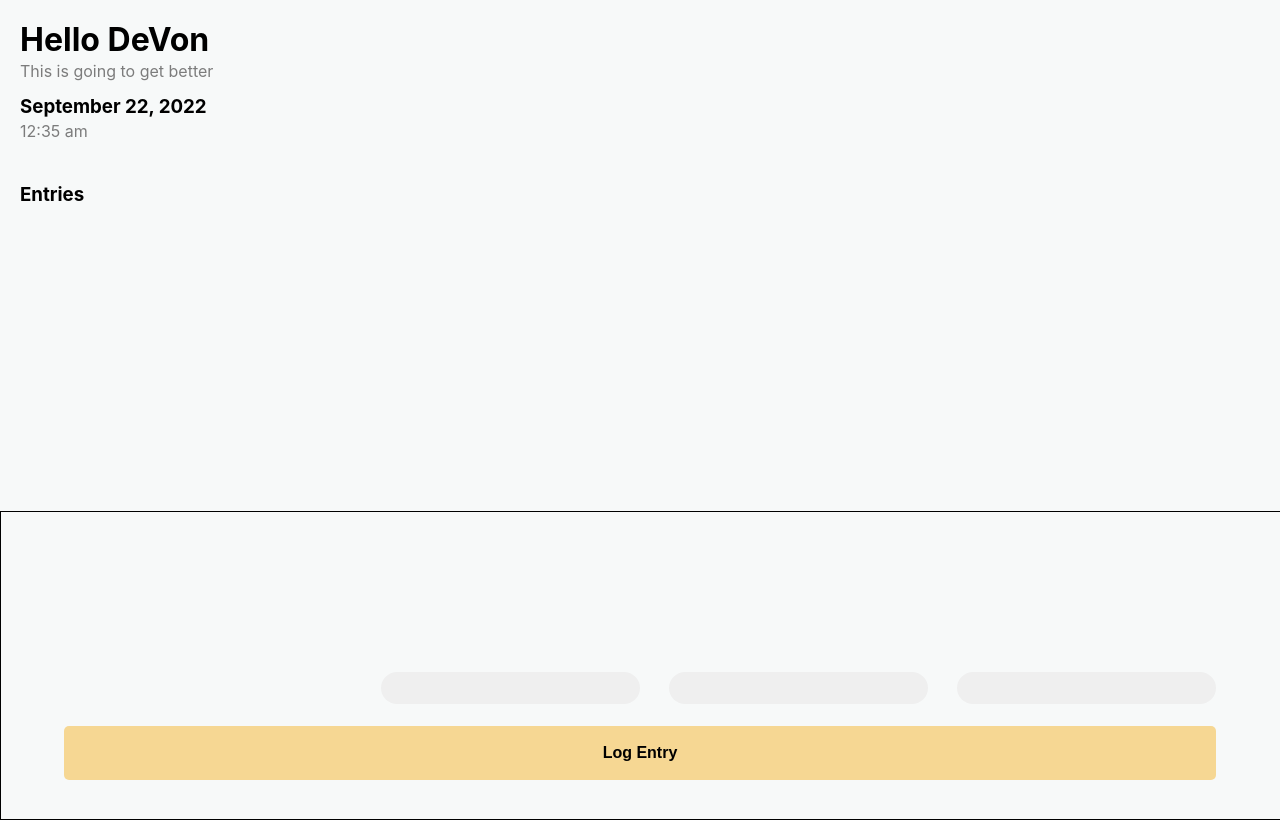
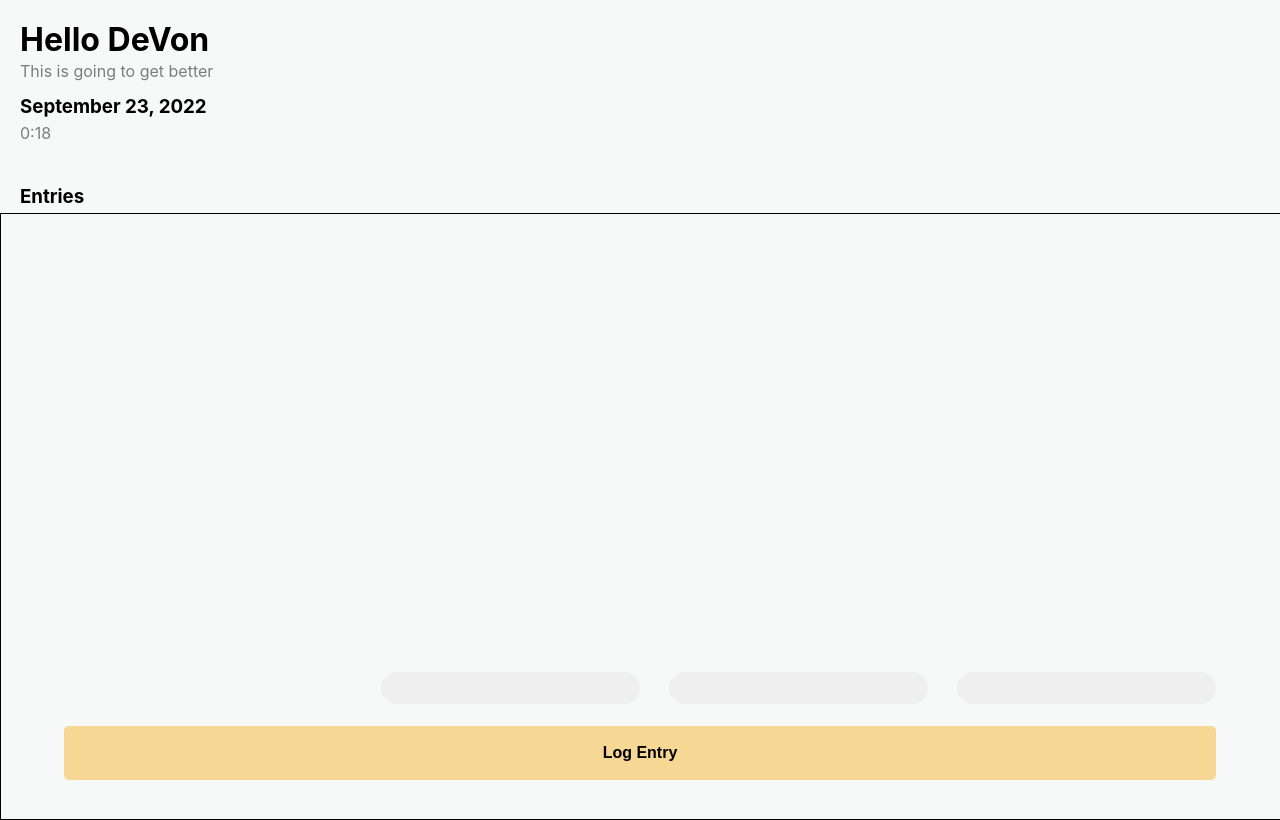
Before and after one commit to devonrandall-design/health-app, a React (Create React App) app: page / in a window 1280 px wide. Built offline with nearby package versions, Linux system fonts and the light colour scheme.

Commit message:
2 files modified

```diff
--- a/src/App.js
+++ b/src/App.js
@@ -1,8 +1,23 @@
-import React from "react";
+import React, {useState} from "react";
 import "./style.css";
 import Footer from './footer.js'
 
 export default function App() {
+
+const month = new Date().toLocaleString(
+  'default', {month: 'long'}
+);
+
+const day = new Date().getDate()
+const year = new Date().getFullYear()
+const time = new Date().getHours() + ':' + new Date().getMinutes()
+
+
+
+console.log(time)
+
+
+
   return (
     <div className="app-container">
       <div className="header">
@@ -10,10 +25,12 @@ export default function App() {
       <p>This is going to get better</p>
       </div>
       <div className="sub-header">
-        <h3>September 22, 2022</h3>
-        <p>12:35 am</p>
+        <h3>{month} {day}, {year}</h3>
+        <p>{time}</p>
         </div>
+        <div className="entry-header">
         <h3 className="entry-title">Entries</h3>
+        </div>
       <div className="mainbody">
 
       </div>
--- a/src/style.css
+++ b/src/style.css
@@ -109,11 +109,17 @@ margin: 0px;
   font-weight: bold;
 }
 
+.entry-header {
+  height: 3rem;
+  width: 100%
+}
+
 .entry-title {
   margin: 20px 20px 20px 20px
 }
 
 .mainbody {
+
   display: flex;
   flex-direction: column;
   width: 100%;
```
